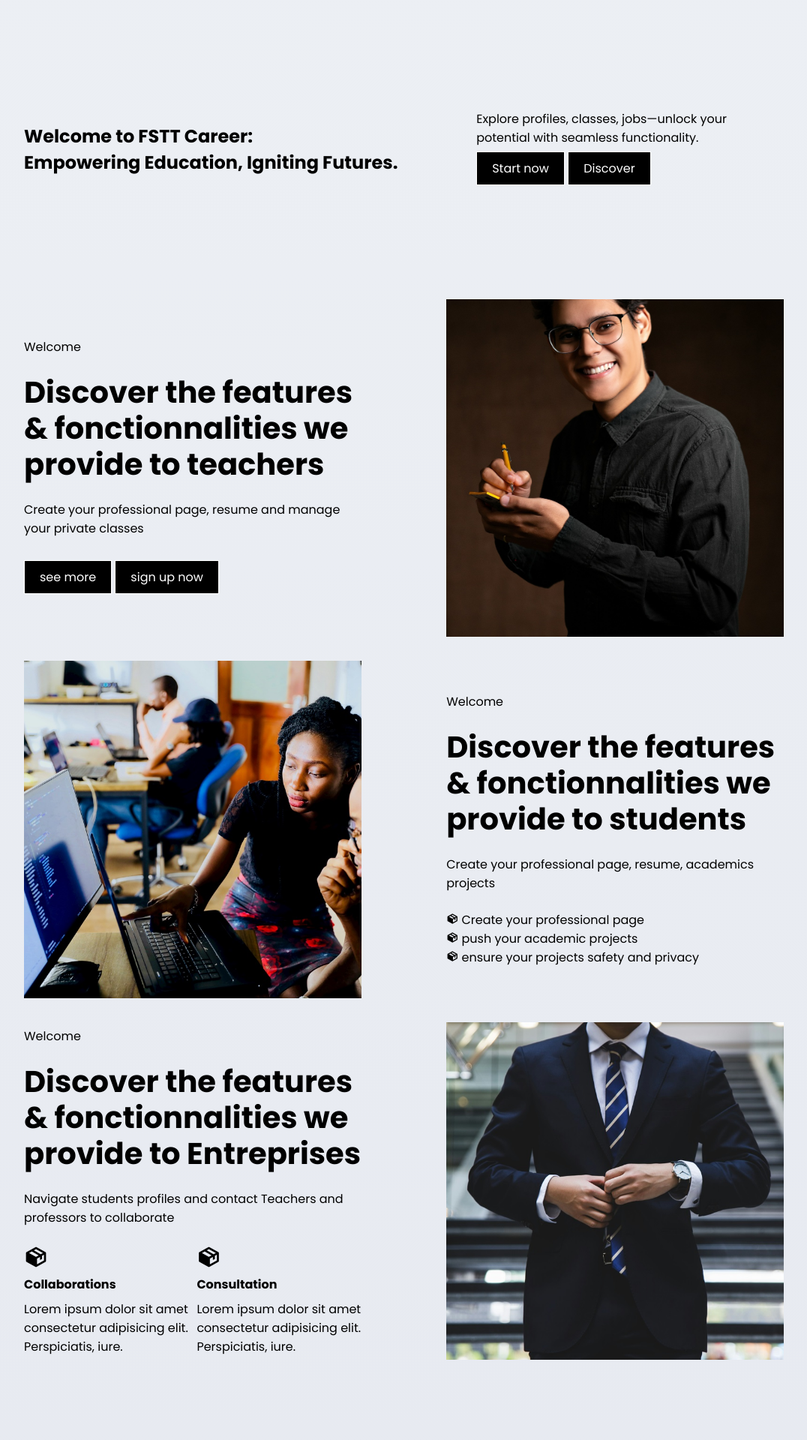
After one commit to ayoubkhabali/CareerLink, a Django app: page /about_us in a window 1280 px wide. The commit adds this page. Shown: the part 801-2721 px from the top of the page at 75% size, without its empty margins (96-1172 px from the left). Run offline with Django 5.2, Linux system fonts and the light colour scheme.

Commit message:
new changes

```diff
--- /dev/null
+++ b/fsttCareerLink/CareerLink/templates/about_us.html
@@ -0,0 +1,99 @@
+{% extends 'index.html'  %}
+{% block content %}
+{% include 'navbar.html' %}
+<section class="hero-section">
+    <div class="container">
+        <h1 class="highlight-title">
+            Fostering Careers, <br> Connecting Futures.</h1>
+    </div>
+</section>
+<section class="intro-section">
+    <div class="container">
+        <div class="righ-side">
+            <h1>Welcome to FSTT Career: <br> Empowering Education, Igniting Futures.</h1>
+        </div>
+        <div class="left-side">
+            <p>Explore profiles, classes, jobs—unlock your potential with seamless functionality.</p>
+            <div class="intro-btns">
+                <a href="" class="btn">Start now</a>
+                <a href="" class="btn">Discover</a>
+            </div>
+        </div>
+    </div>
+</section>
+<section class="func-section">
+    <div class="container">
+        <div class="section-row">
+            <div class="left-side">
+                <span>Welcome</span>
+                <h3>Discover the  features <br>  & fonctionnalities  we provide to teachers</h3>
+                <p>Create your professional page, resume and manage your private classes</p>
+                <div class="teacher-btns">
+                    <a href="" class="btn">see more</a>
+                    <a href="" class="btn">sign up now</a>
+                </div>
+
+            </div>
+            <div class="right-side">
+                <div class="imgBx">
+                    <img src="./teacher.jpg" alt="">
+                </div>
+            </div>
+
+        </div>
+        <div class="section-row">
+            <div class="right-side">
+                <div class="imgBx">
+                    <img src="./student.jpg" alt="">
+                </div>
+            </div>
+            <div class="left-side">
+                <span>Welcome</span>
+                <h3>Discover the  features <br>  & fonctionnalities  we provide to students</h3>
+                <p>Create your professional page, resume, academics projects</p>
+                <ul class="student-list">
+                    <li><i class='bx bxs-package'></i> Create your professional page</li>
+                    <li><i class='bx bxs-package'></i> push your academic projects</li>
+                    <li><i class='bx bxs-package'></i> ensure your projects safety and privacy</li>
+                </ul>
+
+            </div>
+
+        </div>
+        <div class="section-row">
+            <div class="left-side">
+                <span>Welcome</span>
+                <h3>Discover the  features <br>  & fonctionnalities  we provide to Entreprises</h3>
+                <p>Navigate students profiles and contact Teachers and professors to collaborate</p>
+               <div class="professor-columns">
+                <div class="professor-column">
+                    <i class='bx bxs-package'></i>
+                    <h4>Collaborations</h4>
+                    <p>Lorem ipsum dolor sit amet consectetur adipisicing elit. Perspiciatis, iure.</p>
+                </div>
+                <div class="professor-column">
+                    <i class='bx bxs-package'></i>
+                    <h4>Consultation</h4>
+                    <p>Lorem ipsum dolor sit amet consectetur adipisicing elit. Perspiciatis, iure.</p>
+                </div>
+               </div>
+
+            </div>
+            <div class="right-side">
+                <div class="imgBx">
+                    <img src="./entrepreneur.jpg" alt="">
+                </div>
+            </div>
+
+        </div>
+    </div>
+</section>
+<section class="join-section">
+    <h1>Join us now and create an account</h1>
+    <p>discover now our useful functionalities whether you are student, teacher, or an entrepreneur</p>
+    <div class="join-btns">
+        <a href="" class="btn btn-solid">sign up</a>
+        <a href="" class="btn ">see more</a>
+    </div>
+</section>
+{% endblock %}
--- a/fsttCareerLink/CareerLink/templates/index.html
+++ b/fsttCareerLink/CareerLink/templates/index.html
@@ -6,6 +6,7 @@
     <meta name="viewport" content="width=device-width, initial-scale=1.0">
     <link rel="stylesheet" type="text/css" href="{% static 'css/style.css' %}">
     <link rel="stylesheet" type="text/css" href="{% static 'css/dashboard-style.css' %}">
+    <link rel="stylesheet" type="text/css" href="{% static 'css/profile-style.css' %}">
     <link href='https://unpkg.com/boxicons@2.1.4/css/boxicons.min.css' rel='stylesheet'>
 
     <title>My Django Template</title>
--- a/fsttCareerLink/CareerLink/templates/welcome.html
+++ b/fsttCareerLink/CareerLink/templates/welcome.html
@@ -1,11 +1,10 @@
 {% extends 'index.html' %}
-{% include 'navbar.html' %}
 
 {% load static %}
 
 
 {% block content %}
-
+{% include 'navbar.html' %}
 <section class="invite-section">
     <div class="container">
         <div class="left-side">
--- a/fsttCareerLink/CareerLink/urls.py
+++ b/fsttCareerLink/CareerLink/urls.py
@@ -20,6 +20,7 @@ def EntrepriseDashboard(request) :
 urlpatterns = [
     path('home/', views.home, name='home'),
     path('', views.welcome, name='welcome'),
+    path('about_us', views.aboutUs, name='about'),
     path('student-dashboard/',StudentDashboard),
     path('teacher-dashboard/',TeacherDashboard),
     path('entreprise-dashboard/',EntrepriseDashboard),
--- a/fsttCareerLink/CareerLink/views.py
+++ b/fsttCareerLink/CareerLink/views.py
@@ -11,8 +11,14 @@ from django.contrib.auth.decorators import login_required
 
 from .forms import PostForm  # Import the PostForm
 
+def aboutUs(request) :
+    return render(request,'about_us.html')
+
 def welcome(request) :
-    return render(request,'welcome.html')
+     if request.user.is_authenticated:
+        return redirect('home')
+     else :
+        return render(request,'welcome.html')
 
 def home(request):
     student = None  # Initialize student variable
@@ -59,7 +65,7 @@ def loginPage(request):
 
         if user is not None:
             login(request, user)
-            return redirect('/')
+            return redirect('home')
         else:
             messages.error(request, 'Username or password is incorrect.')
 
@@ -68,8 +74,6 @@ def loginPage(request):
 def logoutUser(request):
     logout(request)
     return redirect('/')
-# Create your views here.
-
 
 
 def student_profile(request):
--- a/fsttCareerLink/static/css/dashboard-style.css
+++ b/fsttCareerLink/static/css/dashboard-style.css
@@ -68,7 +68,7 @@ img {
 
 
 
-.main-section .sidebar .nav-list {
+.sidebar .nav-list {
     font-size: 1.2rem  ;
     list-style: none;
     position: relative;
@@ -77,7 +77,7 @@ img {
     gap: 1.5rem;
 }
 
-.main-section .sidebar {
+.sidebar {
     position: fixed;
     top: 0;
     left: 0;
@@ -87,7 +87,7 @@ img {
     overflow: hidden;
 }
 
-.main-section .sidebar .nav-link  {
+.sidebar .nav-link  {
     display: flex;
     justify-content: flex-start;
     align-items: center;
@@ -96,12 +96,12 @@ img {
     color: var(--blue-color);
 }
 
-.main-section .sidebar:hover {
+.sidebar:hover {
     width: 17vw; /* Width on hover */
     z-index: 99;
 }
 
-.main-section .sidebar .side-nav {
+.sidebar .side-nav {
     display: flex;
     flex-direction: column;
     justify-content:flex-start;
@@ -112,12 +112,12 @@ img {
 
 }
 
-.main-section .sidebar .side-nav .logo {
+.sidebar .side-nav .logo {
     width: 30px;
 }
 
 
-.main-section .sidebar .side-nav .logout-btn {
+.sidebar .side-nav .logout-btn {
     justify-self: flex-end;
     position: absolute;
     bottom: 0;
@@ -242,8 +242,7 @@ padding: 1rem;
     background-color: #fff;
     padding: 1.5rem;
     margin: 1rem 0;
-    width: 300px;
-    height: 500px;
+
 }
 
 .post .post-actions ul{
--- /dev/null
+++ b/fsttCareerLink/static/css/profile-style.css
@@ -0,0 +1,17 @@
+.profile-section {
+    display: flex;
+    /* grid-template-columns: 80%; */
+    gap: 2rem;
+    width: 100%;
+    min-height: 100vw;
+    position: relative;
+    justify-content: center;
+}
+
+
+.profile-section .main-profile {
+    background-color: #ffff;
+    width: 90%;
+
+
+}
```
Also changed, not shown: fsttCareerLink/CareerLink/templates/home.html (+1 -46 lines), fsttCareerLink/CareerLink/templates/sidebar.html (added, +18 -0 lines), fsttCareerLink/CareerLink/templates/student_profile.html (+9 -0 lines), fsttCareerLink/CareerLink/forms.py (line endings or trailing spaces), fsttCareerLink/db.sqlite3.
